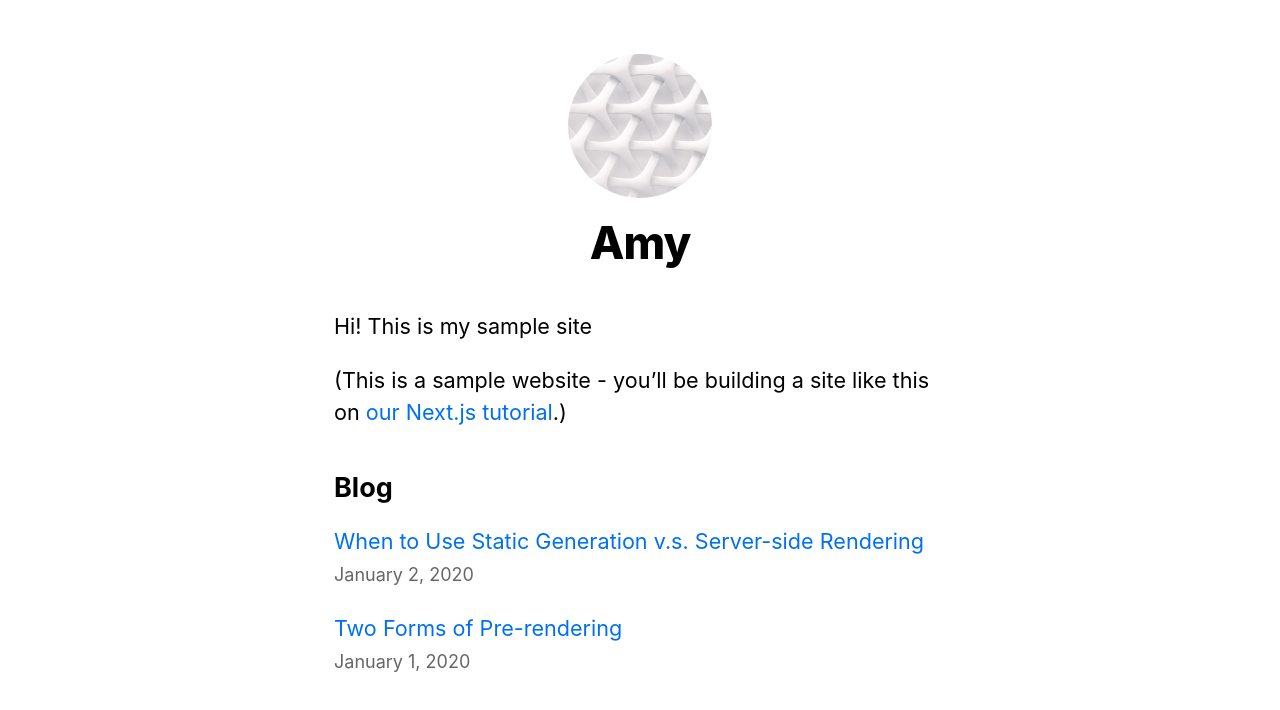
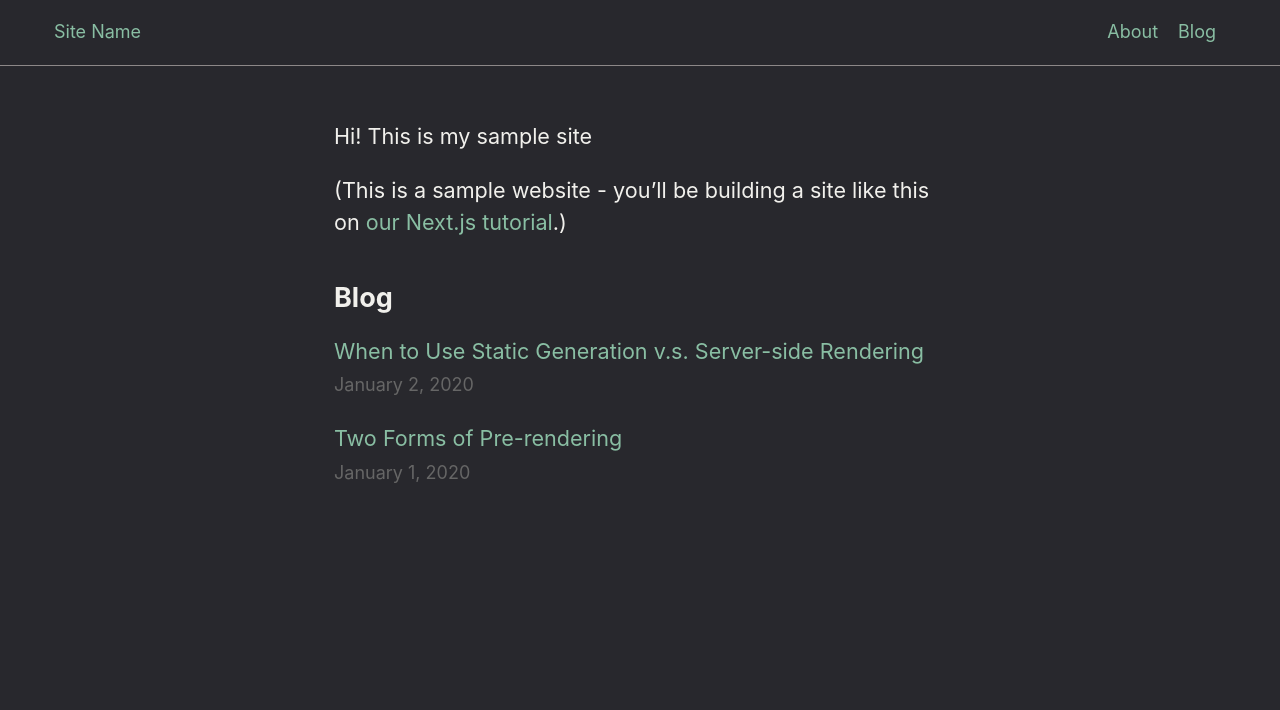
Before and after one commit to amyegan/nextjs-blog, a Next.js app: page / in a window 1280 px wide. Shown: the top 710 px of the page. Built offline with nearby package versions, Linux system fonts and the light colour scheme.

Commit message:
Add colors and navbar styling

```diff
--- a/components/layout.js
+++ b/components/layout.js
@@ -1,15 +1,16 @@
-import Head from 'next/head';
-import Image from 'next/image';
-import styles from './layout.module.css';
-import utilStyles from '../styles/utils.module.css';
-import Link from 'next/link';
+import Head from "next/head";
+import Image from "next/image";
+import styles from "./layout.module.css";
+import utilStyles from "../styles/utils.module.css";
+import Link from "next/link";
+import { useRouter } from "next/router";
 
-const name = 'Amy';
-export const siteTitle = 'Next.js Sample Website';
+const name = "Amy";
+export const siteTitle = "Next.js Sample Website";
 
 export default function Layout({ children, home }) {
   return (
-    <div className={styles.container}>
+    <>
       <Head>
         <link rel="icon" href="/favicon.ico" />
         <meta
@@ -19,7 +20,7 @@ export default function Layout({ children, home }) {
         <meta
           property="og:image"
           content={`https://og-image.vercel.app/${encodeURI(
-            siteTitle,
+            siteTitle
           )}.png?theme=light&md=0&fontSize=75px&images=https%3A%2F%2Fassets.vercel.com%2Fimage%2Fupload%2Ffront%2Fassets%2Fdesign%2Fnextjs-black-logo.svg`}
         />
         <meta name="og:title" content={siteTitle} />
@@ -28,39 +29,53 @@ export default function Layout({ children, home }) {
       <header className={styles.header}>
         {home ? (
           <>
-            <Image
-              priority
-              src="/images/profile.jpg"
-              className={utilStyles.borderCircle}
-              height={144}
-              width={144}
-              alt={name}
-            />
-            <h1 className={utilStyles.heading2Xl}>{name}</h1>
+            <a href="/" className={styles.siteName}>
+              Site Name
+            </a>
+            <nav className={styles.bar}>
+              <ul>
+                <li>
+                  <Link href="/">
+                    <a>About</a>
+                  </Link>
+                </li>
+                <li>
+                  <Link href="/">
+                    <a>Blog</a>
+                  </Link>
+                </li>
+              </ul>
+            </nav>
           </>
         ) : (
           <>
-            <Link href="/">
-              <a>
-                <Image
-                  priority
-                  src="/images/profile.jpg"
-                  className={utilStyles.borderCircle}
-                  height={108}
-                  width={108}
-                  alt={name}
-                />
-              </a>
-            </Link>
-            <h2 className={utilStyles.headingLg}>
-              <Link href="/">
-                <a className={utilStyles.colorInherit}>{name}</a>
-              </Link>
-            </h2>
+            <a href="/" className={styles.siteName}>
+              Site Name
+            </a>
+            <nav className={styles.bar}>
+              <ul>
+                <li>
+                  <Link href="/">
+                    <a>Home</a>
+                  </Link>
+                </li>
+                <li>
+                  <Link href="/">
+                    <a>About</a>
+                  </Link>
+                </li>
+                <li>
+                  <Link href="/">
+                    <a>Blog</a>
+                  </Link>
+                </li>
+              </ul>
+            </nav>
           </>
         )}
       </header>
-      <main>{children}</main>
+
+      <main className={styles.main}>{children}</main>
       {!home && (
         <div className={styles.backToHome}>
           <Link href="/">
@@ -68,6 +83,6 @@ export default function Layout({ children, home }) {
           </Link>
         </div>
       )}
-    </div>
+    </>
   );
 }
--- a/components/layout.module.css
+++ b/components/layout.module.css
@@ -1,15 +1,54 @@
-.container {
+.main {
   max-width: 36rem;
   padding: 0 1rem;
   margin: 3rem auto 6rem;
 }
 
-.header {
-  display: flex;
-  flex-direction: column;
-  align-items: center;
-}
-
 .backToHome {
   margin: 3rem 0 0;
 }
+
+.header {
+  width: 100%;
+  display: flex;
+  justify-content: space-between;
+  align-items: center;
+  padding: 0 3em;
+  border-bottom: 1px solid var(--gray-med);
+}
+.header a {
+  text-decoration: none;
+}
+.header a:hover {
+  text-decoration: none;
+  color: var(--text);
+}
+.active {
+  color: red;
+}
+.none {
+  color: blue;
+}
+
+.bar {
+  display: block;
+  margin-left: auto;
+  flex-grow: 1;
+  margin: 1em 0;
+}
+.bar ul {
+  display: flex;
+  align-items: center;
+  box-sizing: border-box;
+  justify-content: flex-end;
+  list-style: none;
+  margin: 0;
+  padding: 0;
+}
+.bar li {
+  margin: 0 10px;
+}
+.siteName {
+  display: inline-block;
+  margin: 0;
+}
--- a/styles/global.css
+++ b/styles/global.css
@@ -1,3 +1,20 @@
+:root {
+  --black: #28282D;
+  --gray-dark: #3F3B3F;
+  --gray-med: #8D8888;
+  --gray-light: #DBD5D1;
+  --white: #F1F0EC;
+  --purple: #9A9ADA;
+  --red: #E7ABB7;
+  --orange: #D89C88;
+  --yellow: #CCB97E;
+  --green: #89BEA3;
+
+  --background: var(--black);
+  --text: var(--white);
+  --line: var(--gray-light);
+}
+
 html,
 body {
   padding: 0;
@@ -6,6 +23,8 @@ body {
     Cantarell, Fira Sans, Droid Sans, Helvetica Neue, sans-serif;
   line-height: 1.6;
   font-size: 18px;
+  background-color: var(--background);
+  color: var(--text);
 }
 
 * {
@@ -13,7 +32,7 @@ body {
 }
 
 a {
-  color: #0070f3;
+  color: var(--green);
   text-decoration: none;
 }
 
```
